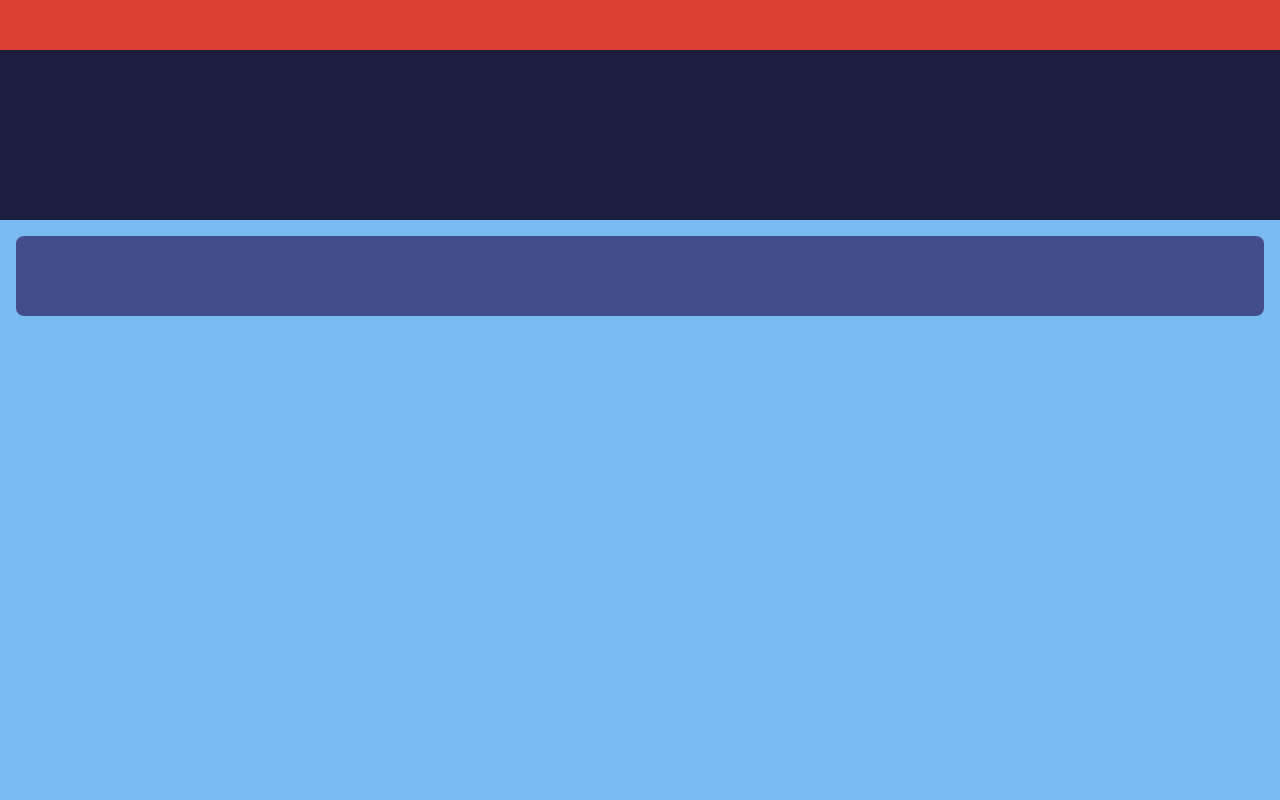
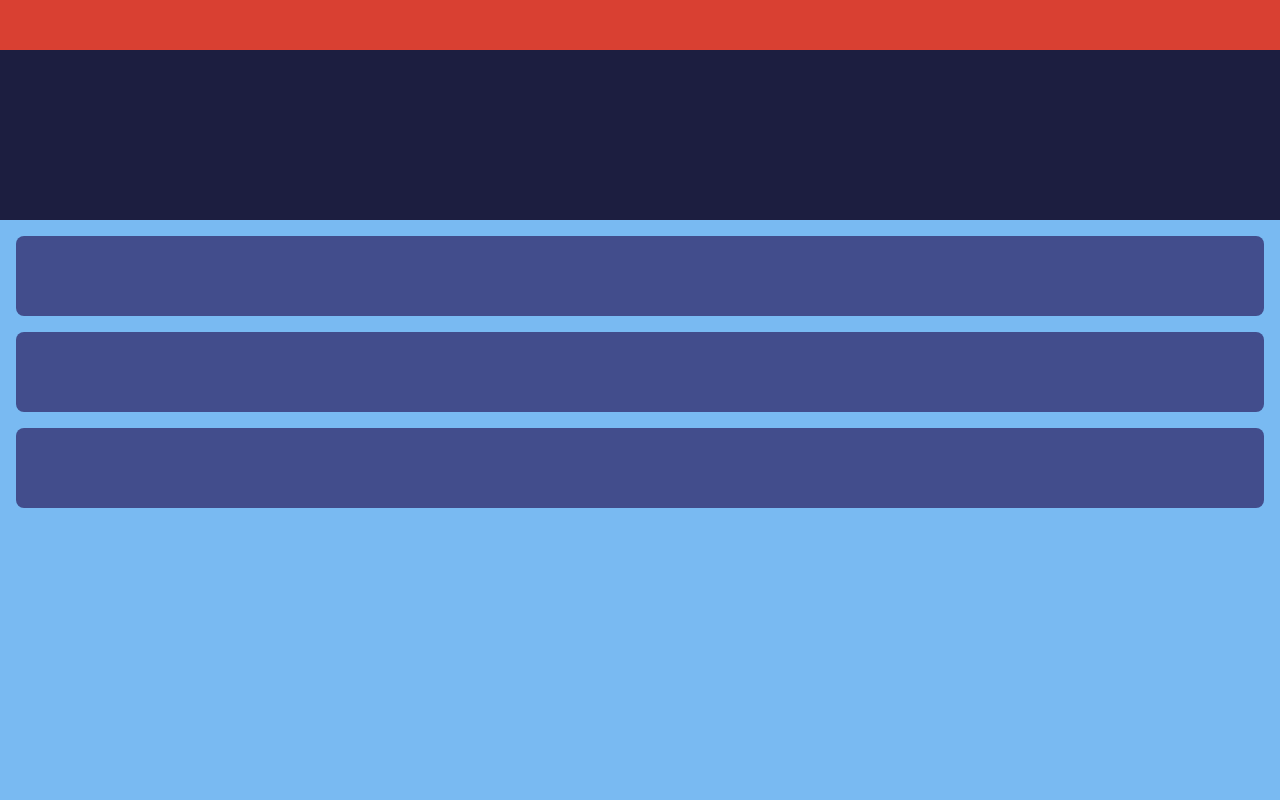
Before and after one commit to BenLirio/healthy-smile-mobile-wire, a React (Create React App) app: page / in a window 1280 px wide. Shown: the top 800 px of the page. Built offline with nearby package versions, Linux system fonts and the light colour scheme.

Commit message:
Add margin bottom to section

```diff
--- a/src/components/Card/Card.module.scss
+++ b/src/components/Card/Card.module.scss
@@ -1,5 +1,7 @@
 @import '../../variables.scss';
 .Card {
+  margin-bottom: $_1;
+  margin-top: $_1;
   background: $secondary;
   min-height: $_5;
   border-radius: $_05;
--- a/src/components/Section/Section.js
+++ b/src/components/Section/Section.js
@@ -0,0 +1,5 @@
+import React from 'react'
+import classes from './Section.module.scss'
+export default function Section(props) {
+  return <div className={classes.Section}>{props.children}</div>
+}
--- a/src/components/Section/Section.module.scss
+++ b/src/components/Section/Section.module.scss
@@ -0,0 +1,5 @@
+@import '../../variables.scss';
+.Section {
+  margin: $_1;
+  min-height: $_5;
+}
--- a/src/containers/Body/Body.js
+++ b/src/containers/Body/Body.js
@@ -1,10 +1,15 @@
 import React from 'react'
 import classes from './Body.module.scss'
 import Card from '../../components/Card/Card'
+import Section from '../../components/Section/Section'
 export default function Body() {
   return (
     <div className={classes.Body}>
-      <Card />
+      <Section>
+        <Card />
+        <Card />
+        <Card />
+      </Section>
     </div>
   )
 }
--- a/src/containers/Body/Body.module.scss
+++ b/src/containers/Body/Body.module.scss
@@ -2,5 +2,5 @@
 .Body {
   background: $light;
   min-height: calc(110vh - #{$Header-height});
-  padding: $_1;
+  overflow: hidden;
 }
--- a/src/index.css
+++ b/src/index.css
@@ -1,4 +1,5 @@
 * {
   margin: 0;
   padding: 0;
+  box-sizing: border-box;
 }
```
